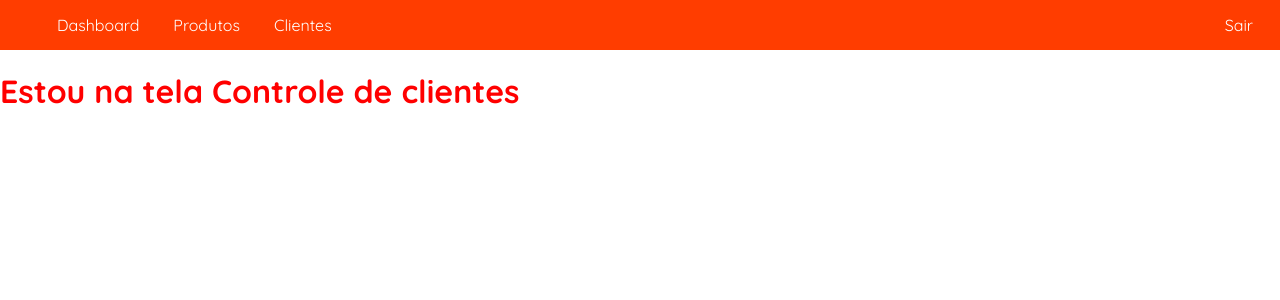
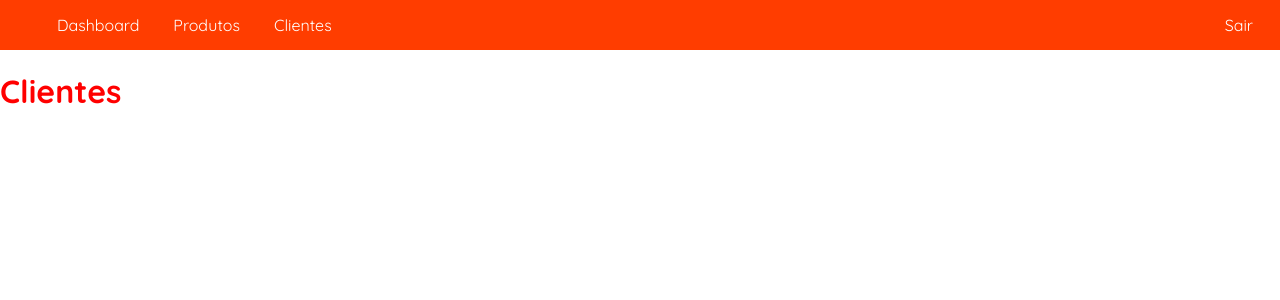
Before and after one commit to Leonardo12356/vue-js-do-zero-Weberson, a Vue app: page /controle-de-clientes in a window 1280 px wide. Shown: the top 300 px of the page. Built offline with nearby package versions, Linux system fonts and the light colour scheme.

Commit message:
Ajustes de ortografia

```diff
--- a/src/router/routes.js
+++ b/src/router/routes.js
@@ -1,4 +1,4 @@
-// @ alias para a pasta src ouposso usar o padrão  "../"
+// @ alias para a pasta src ou posso usar o padrão  "../"
 import Login from '@/views/Login.vue';
 import Dashboard from '@/views/Dashboard.vue';
 import ControleDeProdutos from '@/views/ControleDeProdutos.vue';
--- a/src/views/ControleDeClientes.vue
+++ b/src/views/ControleDeClientes.vue
@@ -9,7 +9,7 @@ export default {
   name: 'ControleDeClientes',
   data(){
     return{
-      mensagem: 'Estou na tela Controle de clientes' // posso usar em qualquer lugar é como se fosse uma variável
+      mensagem: 'Clientes' // posso usar em qualquer lugar é como se fosse uma variável
     }
   }
 }
--- a/src/views/ControleDeProdutos.vue
+++ b/src/views/ControleDeProdutos.vue
@@ -9,7 +9,7 @@ export default {
   name: 'ControleDeProdutos',
   data(){
     return{
-      mensagem: 'Estou na tela Controle de produtos' // posso usar em qualquer lugar é como se fosse uma variável
+      mensagem: 'Produtos' // posso usar em qualquer lugar é como se fosse uma variável
     }
   }
 }
--- a/src/views/Dashboard.vue
+++ b/src/views/Dashboard.vue
@@ -9,7 +9,7 @@ export default {
   name: 'Dashboard',
   data(){
     return{
-      mensagem: 'Estou na tela dashboard' // posso usar em qualquer lugar é como se fosse uma variável
+      mensagem: 'Dashboard' // posso usar em qualquer lugar é como se fosse uma variável
     }
   }
 }
```
